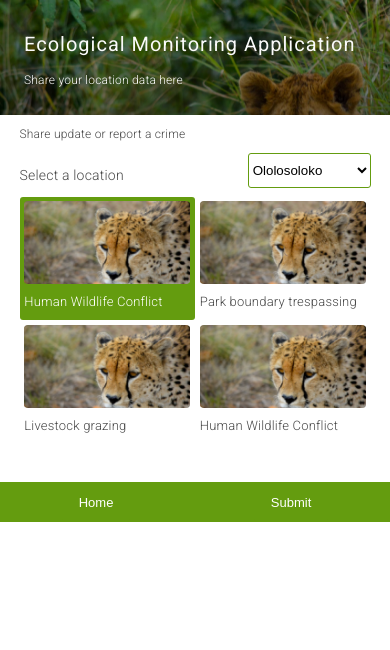
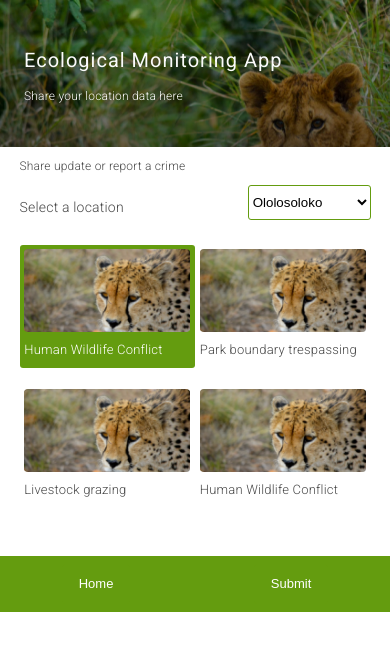
Before and after one commit to musakanneh/eco_monitor, a Vue app: page /shareData in a window 390 px wide. Shown: the top 650 px of the page. Built offline with nearby package versions, Linux system fonts and the light colour scheme.

Commit message:
Updated UI

```diff
--- a/src/views/Home.vue
+++ b/src/views/Home.vue
@@ -78,7 +78,7 @@ export default {
       background-repeat: no-repeat;
       margin: auto;
       width: 100%;
-      margin-bottom: 2rem;
+      margin-bottom: 3.3rem;
 
       aside {
         padding: 4rem 1rem 3rem 1.5rem;
@@ -111,9 +111,9 @@ export default {
         outline: none;
         background: none;
         display: block;
-        width: 89%;
+        width: 90%;
         padding: 10px 15px;
-        border-radius: 8px;
+        border-radius: 5px;
         margin-bottom: 20px;
         color: #333;
         font-size: 18px;
--- a/src/views/ShareData.vue
+++ b/src/views/ShareData.vue
@@ -31,7 +31,6 @@
           <img src="../assets/tiger.png" alt="" />
           <p>Human Wildlife Conflict</p>
         </div>
-
         <div @click="buttonisPressed(1)" class="sec-one" :style="getStyle(1)">
           <img src="../assets/tiger.png" alt="" />
           <p>Park boundary trespassing</p>
@@ -66,7 +65,7 @@ export default {
   data() {
     return {
       isRedColor: "red",
-      Intro: "Ecological Monitoring Application",
+      Intro: "Ecological Monitoring App",
       selectedIndex: 0,
     };
   },
@@ -108,7 +107,7 @@ export default {
       width: 100%;
 
       aside {
-        padding: 2rem 1rem 1rem 1.5rem;
+        padding: 3rem 1rem 2rem 1.5rem;
 
         p {
           color: #fbfbfb;
@@ -127,10 +126,11 @@ export default {
     .home-control {
       background: #649c0f;
       outline: none;
+      padding: 0.5rem 0;
       font-size: 12px;
       color: #fff;
       width: 100%;
-      margin-top: 2.4rem;
+      margin-top: 3rem;
       display: flex;
       justify-content: space-around;
 
@@ -175,6 +175,7 @@ export default {
 
     .data-categories {
       display: flex;
+      margin-top: 1rem;
 
       p {
         margin: 6px 0;
```
